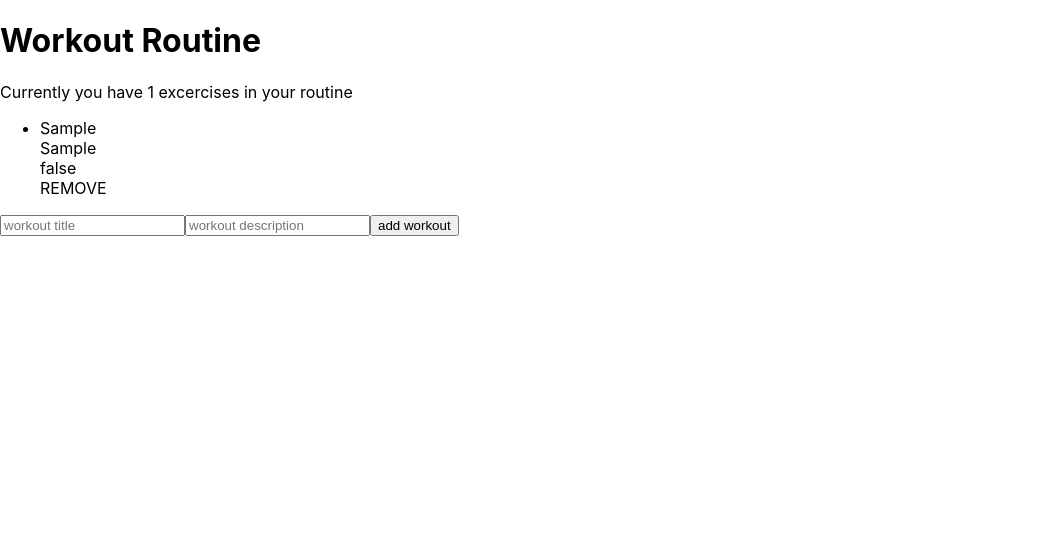
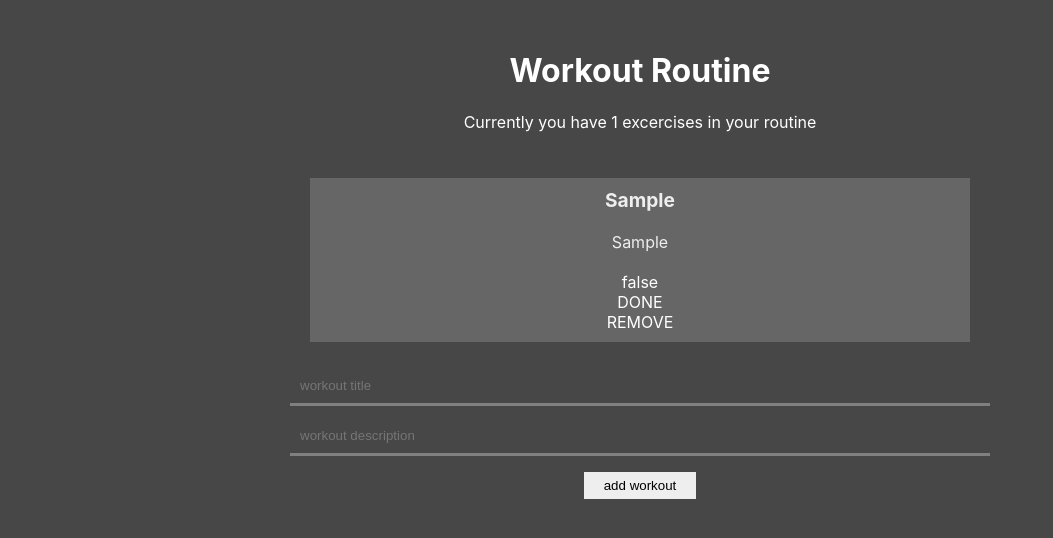
Before and after one commit to RelativeBinary/Workout_checklist, a React (Create React App) app: page / in a window 1280 px wide. Both pictures are taken after typing "Sample", "Sample" into the empty fields and a click on the input "add workout". Shown: the top 538 px of the page, without its empty margins (0-1053 px from the left). Built offline with nearby package versions, Linux system fonts and the light colour scheme.

Commit message:
updating css styles

```diff
--- a/src/App.css
+++ /dev/null
@@ -1,38 +0,0 @@
-.App {
-  text-align: center;
-}
-
-.App-logo {
-  height: 40vmin;
-  pointer-events: none;
-}
-
-@media (prefers-reduced-motion: no-preference) {
-  .App-logo {
-    animation: App-logo-spin infinite 20s linear;
-  }
-}
-
-.App-header {
-  background-color: #282c34;
-  min-height: 100vh;
-  display: flex;
-  flex-direction: column;
-  align-items: center;
-  justify-content: center;
-  font-size: calc(10px + 2vmin);
-  color: white;
-}
-
-.App-link {
-  color: #61dafb;
-}
-
-@keyframes App-logo-spin {
-  from {
-    transform: rotate(0deg);
-  }
-  to {
-    transform: rotate(360deg);
-  }
-}
--- a/src/components/WorkoutDetails.js
+++ b/src/components/WorkoutDetails.js
@@ -9,13 +9,26 @@ const WorkoutDetails = ({ workout }) => {
   };
   return (
     <li>
-      <span onClick={handleUpdate}>
-        <div>{workout.title}</div>
-        <div>{workout.desc}</div>
-        <div>{workout.checked ? 'true' : 'false'}</div>
+      <span>
+        <div className='title'>{workout.title}</div>
+        <div className='desc'>{workout.desc}</div>
+        <div className={workout.checked ? 'checked' : ''}>
+          {workout.checked ? 'true' : 'false'}
+        </div>
       </span>
-      <div onClick={() => dispatch({ type: 'REMOVE_WORKOUT', id: workout.id })}>
-        REMOVE
+      <div className='container'>
+        <div
+          className='done'
+          onClick={() => dispatch({ type: 'CHECK_WORKOUT', id: workout.id })}
+        >
+          DONE
+        </div>
+        <div
+          className='remove'
+          onClick={() => dispatch({ type: 'REMOVE_WORKOUT', id: workout.id })}
+        >
+          REMOVE
+        </div>
       </div>
     </li>
   );
--- a/src/index.css
+++ b/src/index.css
@@ -5,9 +5,74 @@ body {
     sans-serif;
   -webkit-font-smoothing: antialiased;
   -moz-osx-font-smoothing: grayscale;
+  background-color: #474747;
+  color: white;
+}
+
+.App {
+  width: 90%;
+  margin: 20px auto;
+  max-width: 700px;
+}
+
+.navbar {
+  padding: 10px 20px;
+  text-align: center;
 }
 
 code {
   font-family: source-code-pro, Menlo, Monaco, Consolas, 'Courier New',
     monospace;
 }
+
+.workout-list {
+  margin: 20px;
+}
+
+.workout-list ul {
+  padding: 0;
+  list-style-type: none;
+}
+
+.workout-list li {
+  background: #666666;
+  text-align: center;
+  padding: 10px;
+  cursor: pointer;
+  margin: 10px 0;
+}
+
+.workout-list li:hover {
+  opacity: 0.7;
+  text-decoration: line-through;
+}
+
+.workout-list .title {
+  font-weight: bold;
+  color: #eee;
+  font-size: 1.2em;
+}
+
+.workout-list .desc {
+  margin: 20px;
+  color: #eee;
+}
+
+input[type='text'] {
+  border: 0;
+  border-bottom: 3px solid gray;
+  width: 100%;
+  padding: 10px;
+  margin: 6px 0;
+  color: white;
+  background-color: transparent;
+  outline: 0;
+  box-sizing: border-box;
+}
+input[type='submit'] {
+  margin: 10px auto;
+  background: #eee;
+  border: 0;
+  padding: 6px 20px;
+  display: block;
+}
```
